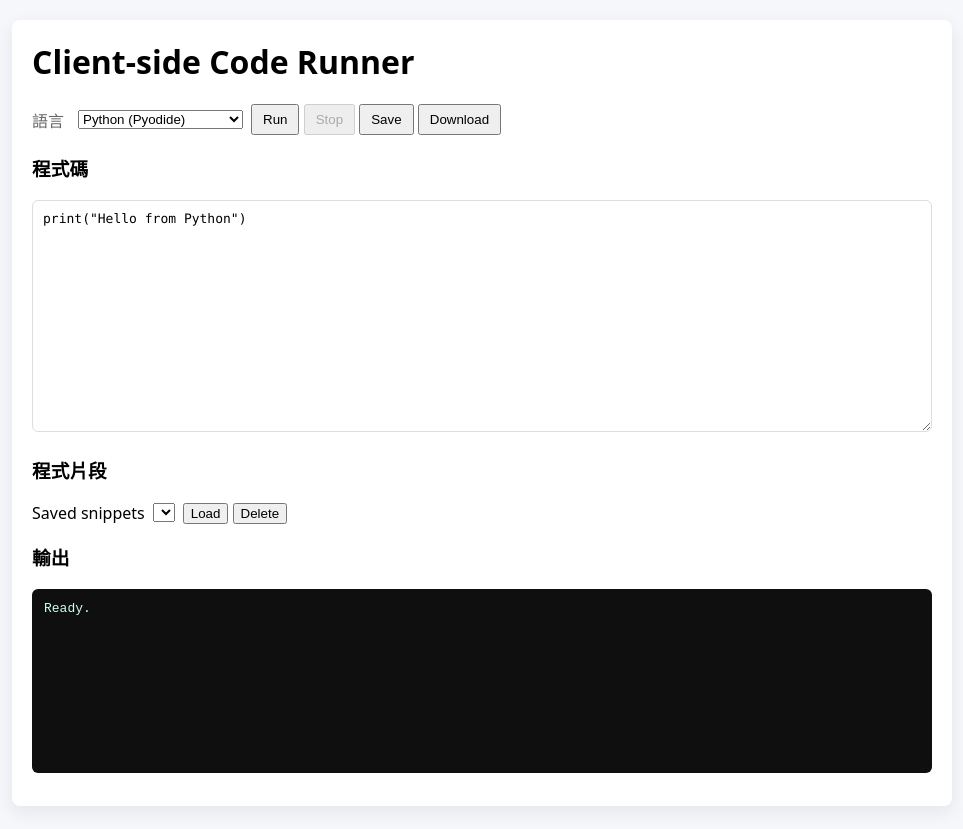
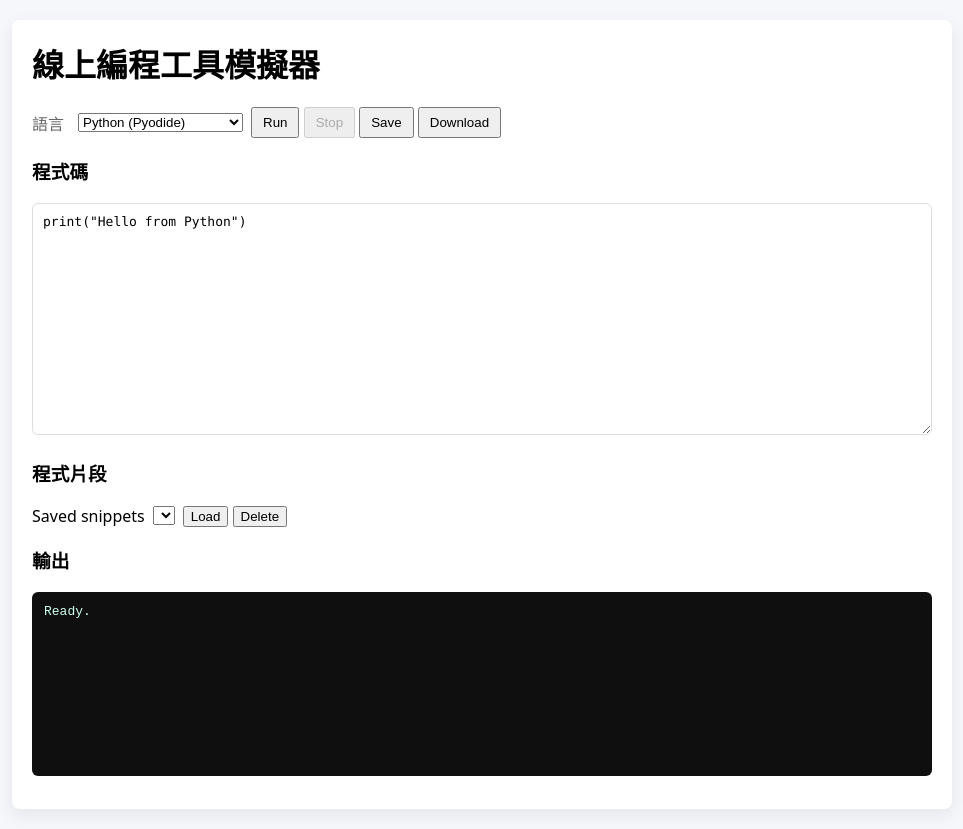
Before and after one commit to vtc240214948-ctrl/WebApp.github.io, a plain HTML site: page index.html in a window 1280 px wide. Shown: the whole page, without its empty margins (158-1121 px from the left). Drawn offline with Linux system fonts and the light colour scheme.

Commit message:
Change title to '線上編程工具模擬器'

```diff
--- a/index.html
+++ b/index.html
@@ -9,7 +9,7 @@
 </head>
 <body>
   <main class="container">
-    <h1>Client-side Code Runner</h1>
+    <h1>線上編程工具模擬器</h1>
 
     <section class="controls">
       <label for="lang">語言</label>
```
